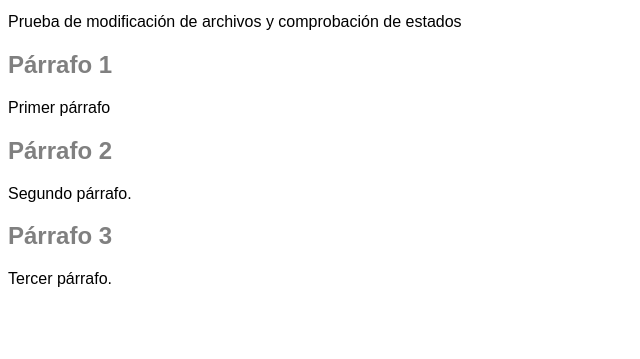
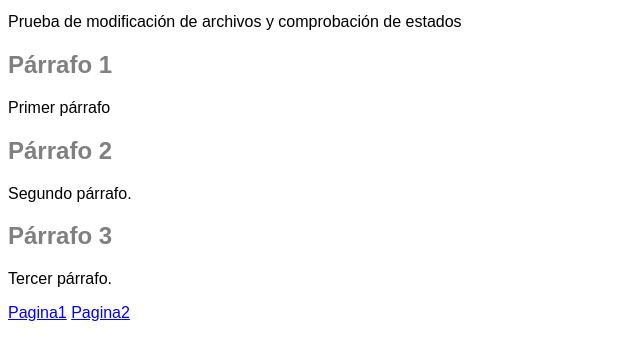
Before and after one commit to Rul97/PruebaGIT, a plain HTML site: page index.html in a window 1280 px wide. Shown: the part 101-460 px from the top of the page, without its empty margins (0-640 px from the left). Drawn offline with Linux system fonts and the light colour scheme.

Commit message:
Creada Pagina1 y enlaces en index

```diff
--- a/index.html
+++ b/index.html
@@ -19,5 +19,7 @@
 <p>
 	Tercer párrafo.
 </p>
+<a href="pagina1.html">Pagina1</a>
+<a href="#">Pagina2</a>
 </body>
 </html>
```
Also changed, not shown: pagina1.html (added, +11 -0 lines).
